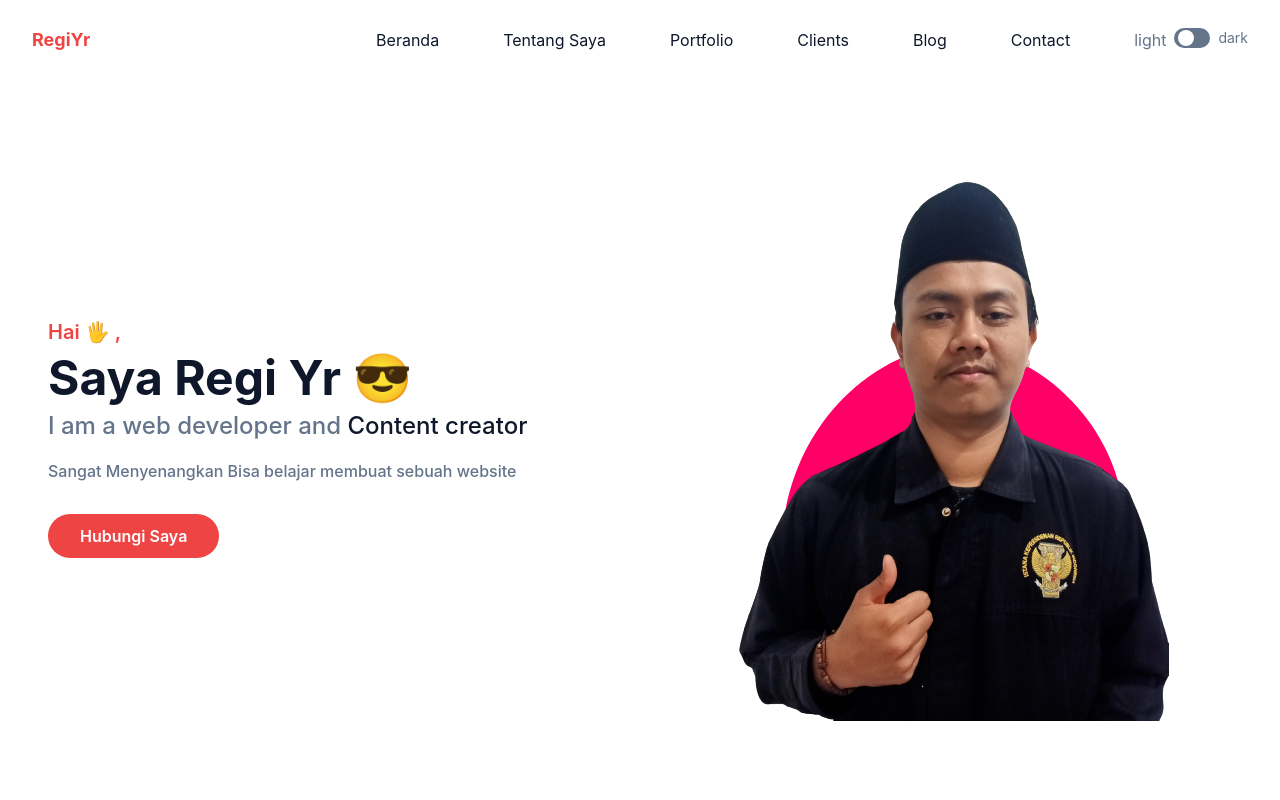
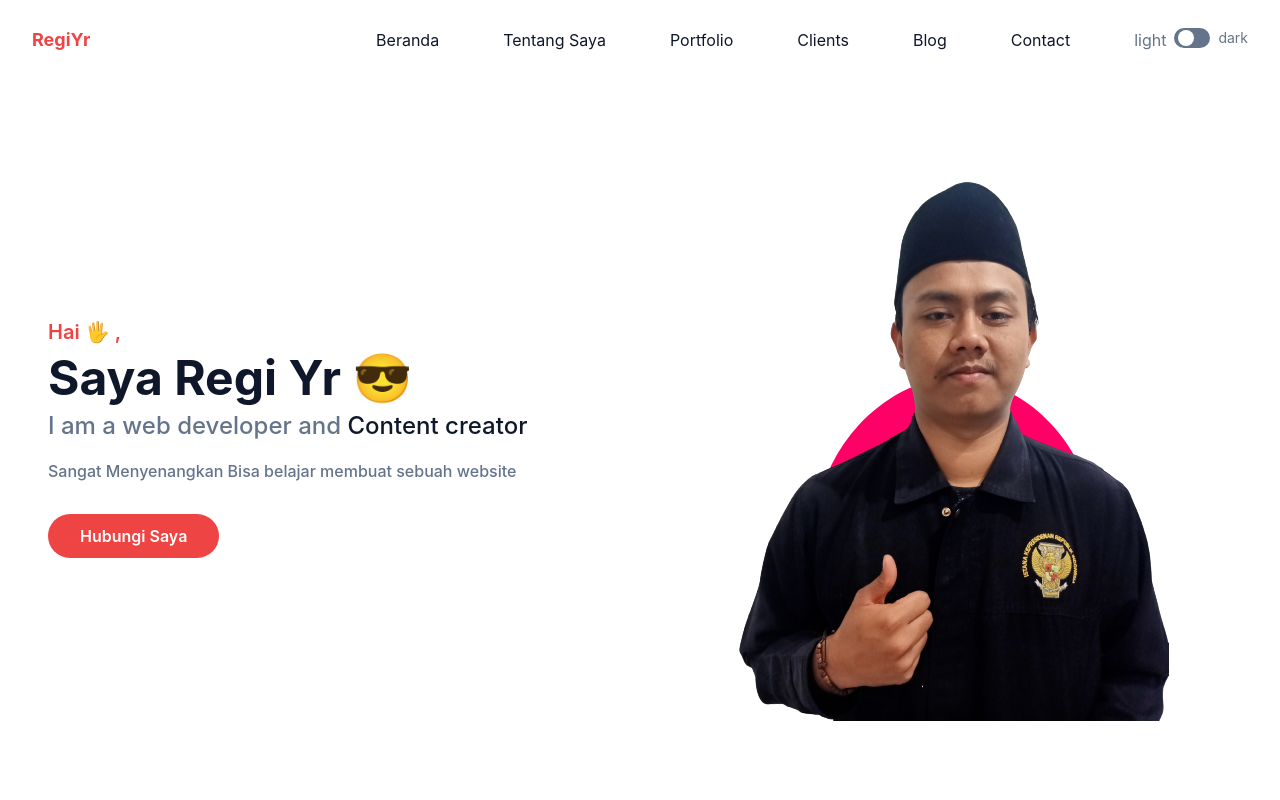
Before and after one commit to RegiAjj/portfolio-tailwindcss-regiYr, a website: page index.html in a window 1280 px wide. Shown: the top 800 px of the page. Drawn offline with Linux system fonts and the light colour scheme.

Commit message:
update code

```diff
--- a/index.html
+++ b/index.html
@@ -89,7 +89,7 @@
                         <img src="dist/img/saya.png" alt="RegiYr" class="relative z-10 max-w-full max-h-full mx-auto">
                         <span class="absolute -bottom-0  left-1/2 -translate-x-1/2 md:scale-110">
                             <svg width="400" height="400" viewBox=" 0 0 200 200" xmlns="http://www.w3.org/2000/svg">
-                                <path fill="#FF0066" d="M49.3,-49.8C62.5,-36.2,70.7,-18.1,71.2,0.4C71.6,19,64.3,38,51.1,48.9C38,59.7,19,62.5,-1.6,64.1C-22.2,65.7,-44.4,66.2,-57,55.3C-69.5,44.4,-72.4,22.2,-69.9,2.4C-67.5,-17.3,-59.7,-34.6,-47.2,-48.3C-34.6,-61.9,-17.3,-71.9,0.4,-72.2C18.1,-72.6,36.2,-63.5,49.3,-49.8Z" transform="translate(100 100) scale(1.1)" />
+                                <path fill="#FF0066" d="M49.3,-49.8C62.5,-36.2,70.7,-18.1,71.2,0.4C71.6,19,64.3,38,51.1,48.9C38,59.7,19,62.5,-1.6,64.1C-22.2,65.7,-44.4,66.2,-57,55.3C-69.5,44.4,-72.4,22.2,-69.9,2.4C-67.5,-17.3,-59.7,-34.6,-47.2,-48.3C-34.6,-61.9,-17.3,-71.9,0.4,-72.2C18.1,-72.6,36.2,-63.5,49.3,-49.8Z" transform="translate(100 100) scale(0.9)"  />
                               </svg>
                         </span>
                     </div>
```
Also changed, not shown: dist/output.css.
